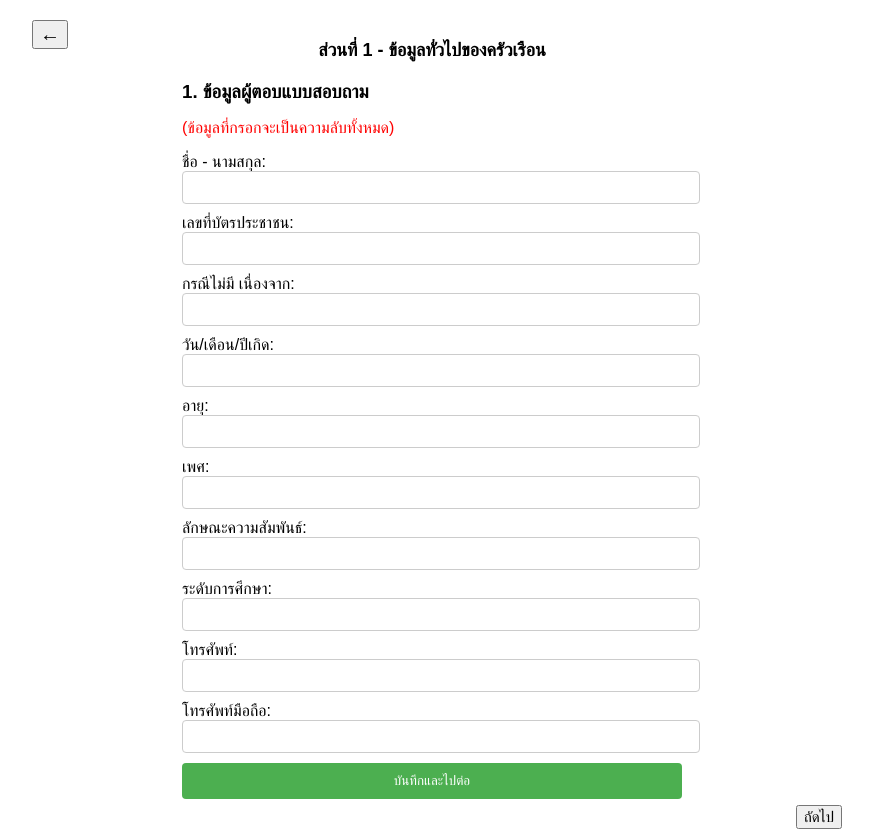
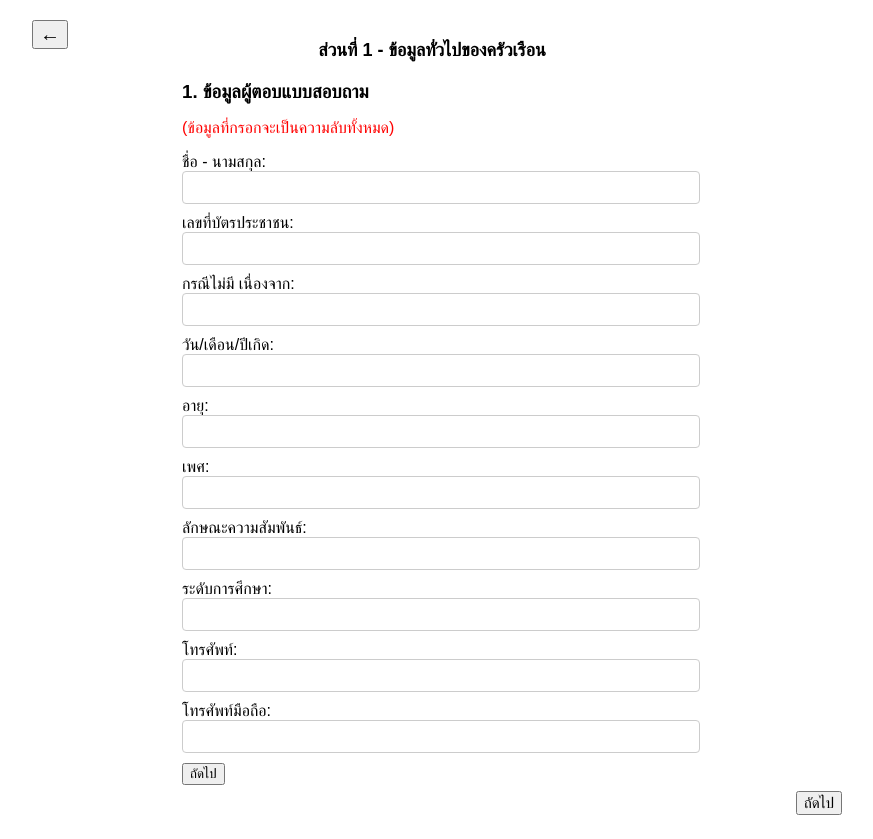
Before and after one commit to dewchat/bigshieldeiei, a React (Create React App) app: page /info in a window 1280 px wide. Shown: the whole page, without its empty margins (208-1081 px from the left). Built offline with nearby package versions, Linux system fonts and the light colour scheme.

Commit message:
households 100%

```diff
--- a/src/components/Info.js
+++ b/src/components/Info.js
@@ -34,9 +34,9 @@ const Info = () => {
 
   return (
     <div style={{ padding: '20px', maxWidth: '800px', margin: 'auto', fontFamily: 'Arial', position: 'relative' }}>
-      {currentPart === 1 && <Part1 />}
+      {currentPart === 1 && <Part1 onNext={nextPart}/>}
       {currentPart === 2 && <Part2 onNext={nextPart} />}
-      {currentPart === 3 && <Part3 />}
+      {currentPart === 3 && <Part3 onNext={nextPart}/>}
       {currentPart === 4 && <Part4 />}
       {currentPart === 5 && <Part5 />}
       {currentPart === 6 && <Part6 />}
--- a/src/components/Part1.js
+++ b/src/components/Part1.js
@@ -1,29 +1,38 @@
-import React, { useState } from 'react';
-import { useNavigate } from 'react-router-dom';
+import React, { useState, useEffect } from 'react';
 
-const Part1 = () => {
-  const navigate = useNavigate();
+const Part1 = ({ onNext }) => {
+  const [formData, setFormData] = useState({
 
-  const [formData, setFormData] = useState({
-    name: '',
-    idCard: '',
-    reason: '',
-    birthDate: '',
+    first_last_name: '',
+    national_id: '',
+    no_national_id_reason: '',
+    birth_date: '',
     age: '',
     gender: '',
     relationship: '',
-    education: '',
+    education_level: '',
     phone: '',
-    mobilePhone: '',
+    mobile_phone: '',
   });
+
+  const [statusMessage, setStatusMessage] = useState('');
+  const [isSubmitting, setIsSubmitting] = useState(false);
 
   const handleChange = (e) => {
     const { name, value } = e.target;
       setFormData({ ...formData, [name]: value });
     };
 
-  const handleSubmit = async (e) => {
-    e.preventDefault();
+    const handleNext = async () => {
+      setIsSubmitting(true);
+
+      // ตรวจสอบว่ามีฟิลด์ว่างเปล่าและกำหนดค่าเป็น null
+      const sanitizedData = Object.fromEntries(
+        Object.entries(formData).map(([key, value]) => [
+          key,
+          value.trim() === '' || value === null ? null : value,
+        ])
+      );
 
       try {
         const response = await fetch('http://localhost:3000/api/respondents', {
@@ -31,35 +40,24 @@ const Part1 = () => {
           headers: {
             'Content-Type': 'application/json',
           },
-        body: JSON.stringify({
-          household_id: 1, // ตรวจสอบว่าค่านี้ถูกต้องหรือไม่
-          first_last_name: formData.name,
-          national_id: formData.idCard,
-          birth_date: formData.birthDate,
-          age: formData.age,
-          gender: formData.gender,
-          phone: formData.phone,
-          mobile_phone: formData.mobilePhone,
-        }),
+          body: JSON.stringify(sanitizedData),
         });
 
         if (!response.ok) {
-        const errorData = await response.json(); // อ่านข้อความผิดพลาดจากเซิร์ฟเวอร์
-        throw new Error(errorData.error || 'Internal server error');
+          throw new Error(`Error: ${response.statusText}`);
         }
 
-      const data = await response.json();
-      console.log('Data saved successfully:', data);
-      navigate('/part2'); // เปลี่ยนเส้นทางไปยัง Part2
+        const result = await response.json();
+        console.log('Response from server:', result);
+
+        setStatusMessage('ข้อมูลถูกบันทึกสำเร็จ!');
+        onNext(); // เรียก onNext เพื่อเปลี่ยนไปยัง Part ถัดไป
       } catch (error) {
-      console.error('Error saving data:', error);
-      alert('เกิดข้อผิดพลาดในการบันทึกข้อมูล: ' + error.message); // แสดงข้อความผิดพลาดให้ผู้ใช้ทราบ
+        console.error('Error submitting data:', error);
+        setStatusMessage('เกิดข้อผิดพลาดในการบันทึกข้อมูล');
+      } finally {
+        setIsSubmitting(false);
       }
-  };
-
-
-  const handleBack = () => {
-    navigate(-1);
     };
 
   return (
@@ -71,11 +69,12 @@ const Part1 = () => {
       </div>
       <h3 style={{ marginBottom: '10px' }}>1. ข้อมูลผู้ตอบแบบสอบถาม</h3>
       <p style={{ color: 'red' }}>(ข้อมูลที่กรอกจะเป็นความลับทั้งหมด)</p>
-      <form onSubmit={handleSubmit}>
+
+      <form>
         <label>ชื่อ - นามสกุล:</label>
         <input
-          name="name"
-          value={formData.name}
+          name="first_last_name"
+          value={formData.first_last_name}
           onChange={handleChange}
           placeholder=""
           style={{ width: '100%', padding: '8px', marginBottom: '10px', borderRadius: '4px', border: '1px solid #ccc' }}
@@ -83,8 +82,8 @@ const Part1 = () => {
 
         <label>เลขที่บัตรประชาชน:</label>
         <input
-          name="idCard"
-          value={formData.idCard}
+          name="national_id"
+          value={formData.national_id}
           onChange={handleChange}
           placeholder=""
           style={{ width: '100%', padding: '8px', marginBottom: '10px', borderRadius: '4px', border: '1px solid #ccc' }}
@@ -92,8 +91,8 @@ const Part1 = () => {
 
         <label>กรณีไม่มี เนื่องจาก:</label>
         <input
-          name="reason"
-          value={formData.reason}
+          name="no_national_id_reason"
+          value={formData.no_national_id_reason}
           onChange={handleChange}
           placeholder=""
           style={{ width: '100%', padding: '8px', marginBottom: '10px', borderRadius: '4px', border: '1px solid #ccc' }}
@@ -101,8 +100,8 @@ const Part1 = () => {
 
         <label>วัน/เดือน/ปีเกิด:</label>
         <input
-          name="birthDate"
-          value={formData.birthDate}
+          name="birth_date"
+          value={formData.birth_date}
           onChange={handleChange}
           placeholder=""
           style={{ width: '100%', padding: '8px', marginBottom: '10px', borderRadius: '4px', border: '1px solid #ccc' }}
@@ -137,8 +136,8 @@ const Part1 = () => {
 
         <label>ระดับการศึกษา:</label>
         <input
-          name="education"
-          value={formData.education}
+          name="education_level"
+          value={formData.education_level}
           onChange={handleChange}
           placeholder=""
           style={{ width: '100%', padding: '8px', marginBottom: '10px', borderRadius: '4px', border: '1px solid #ccc' }}
@@ -155,17 +154,20 @@ const Part1 = () => {
 
         <label>โทรศัพท์มือถือ:</label>
         <input
-          name="mobilePhone"
-          value={formData.mobilePhone}
+          name="mobile_phone"
+          value={formData.mobile_phone}
           onChange={handleChange}
           placeholder=""
           style={{ width: '100%', padding: '8px', marginBottom: '10px', borderRadius: '4px', border: '1px solid #ccc' }}
         />
+      </form>
 
-        <button type="submit" style={{ width: '100%', padding: '10px', backgroundColor: '#4CAF50', color: 'white', border: 'none', borderRadius: '4px', cursor: 'pointer' }}>
-          บันทึกและไปต่อ
+      <button onClick={handleNext} disabled={isSubmitting}>
+        {isSubmitting ? 'กำลังส่งข้อมูล...' : 'ถัดไป'}
       </button>
-      </form>
+
+      {statusMessage && <p style={{ color: 'red', marginTop: '10px' }}>{statusMessage}</p>}
+
     </div>
   );
 };
--- a/src/components/Part2.js
+++ b/src/components/Part2.js
@@ -15,8 +15,6 @@ const Part2 = ({ onNext }) => {
     latitude: '',
     longitude: '',
     building_name: '',
-
-
 
 
   });
```
Lines whose indentation alone changed are shown as unchanged.
